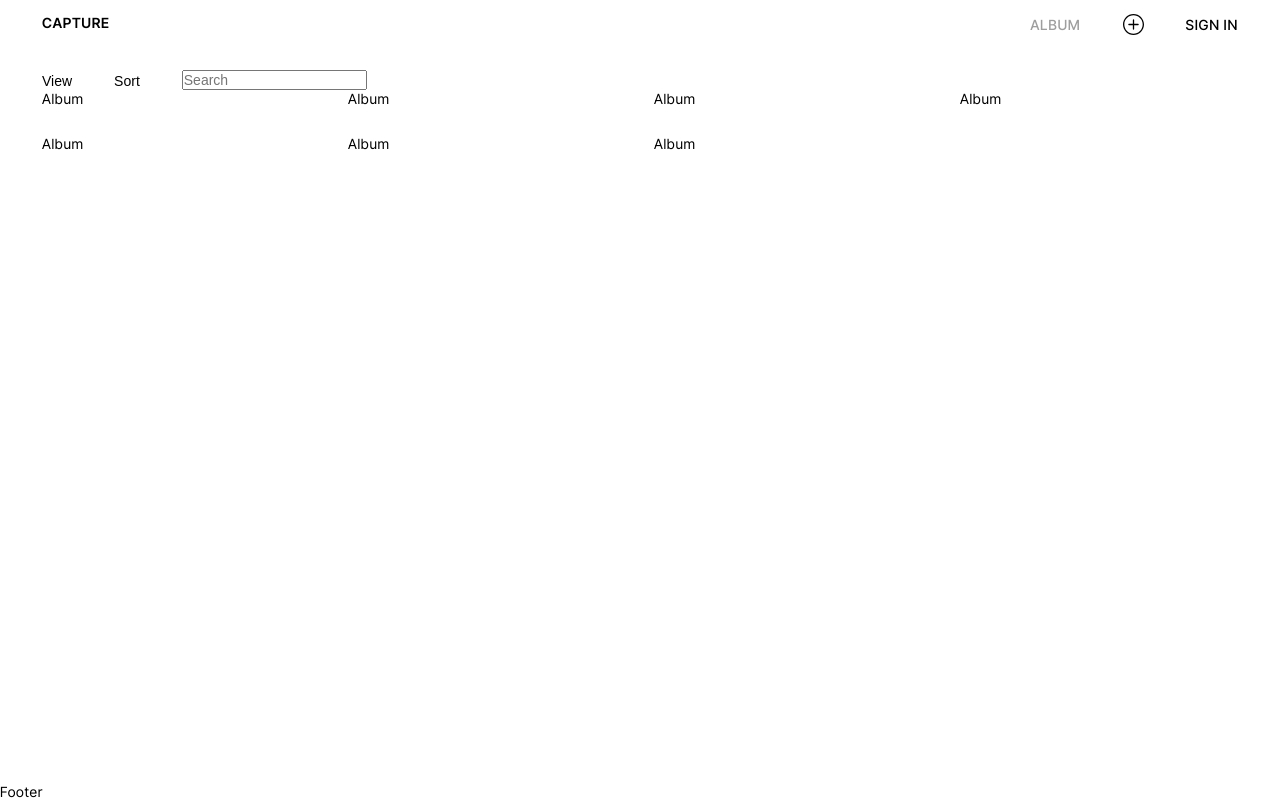
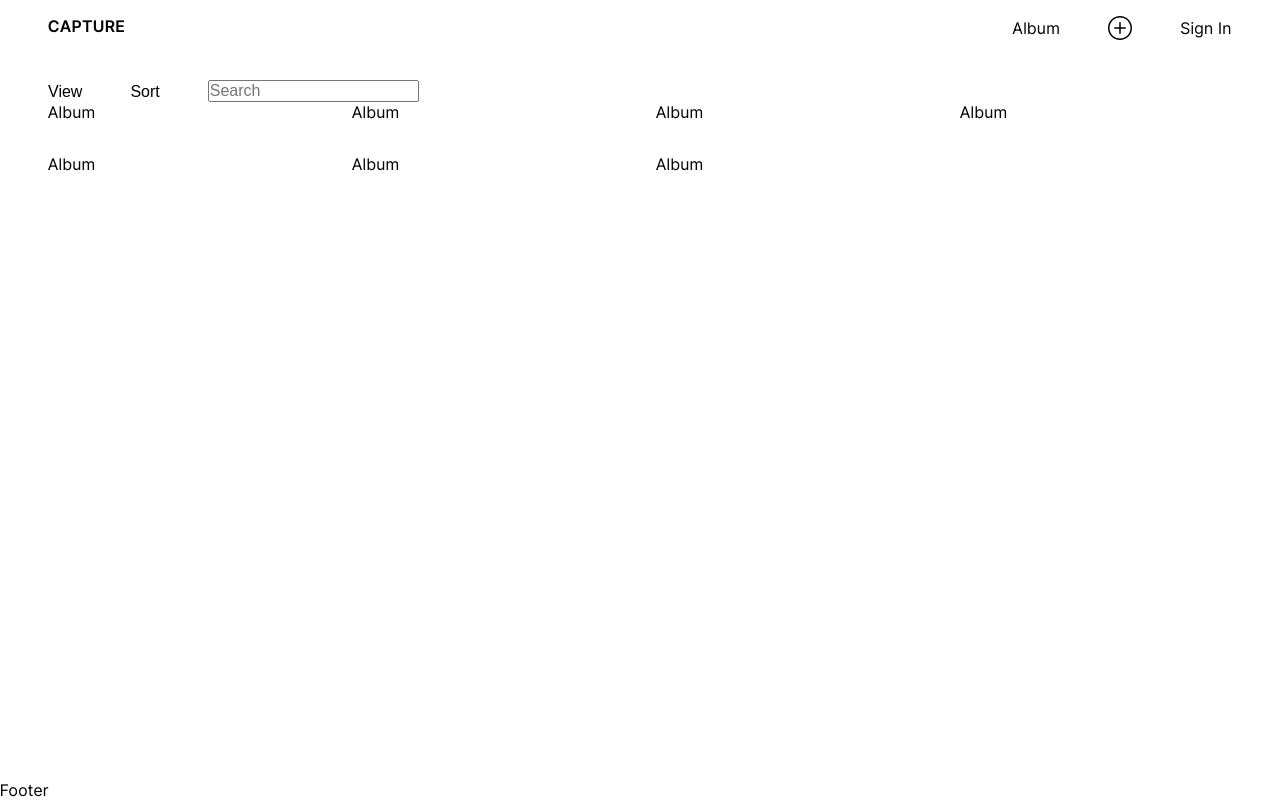
Before and after one commit to JoshuaIsADev/Capture, a React (Vite) app: page /album in a window 1280 px wide. Built offline with nearby package versions, Linux system fonts and the light colour scheme.

Commit message:
styled link animation

```diff
--- a/src/styles/GlobalStyles.js
+++ b/src/styles/GlobalStyles.js
@@ -31,7 +31,7 @@ const GlobalStyles = createGlobalStyle`
   box-sizing: border-box;
   margin: 0;
   padding: 0;
-  font-size: 14px;
+  font-size: 16px;
   color: var(--color-gray-900)
 }
 
@@ -39,6 +39,7 @@ body {
   font-family: 'Inter Tight', sans-serif;
   background-color: var(--background-color);
   letter-spacing: .05rem;
+
   overflow-x: hidden;
   -webkit-font-smoothing: antialiased;
   -moz-osx-font-smoothing: grayscale;
@@ -48,13 +49,6 @@ html {
   -webkit-text-size-adjust: 100%;
   scroll-behavior: smooth;
   overflow-x: hidden;
-}
-
-ul li,
-h4{
-  font-size: 1rem;
-  font-weight: 400;
-  text-transform: uppercase;
 }
 
 li {
@@ -84,7 +78,7 @@ h3 {
 
 p {
   font-size: 1rem;
-  font-weight: 500;
+  font-weight: 400;
   text-transform: uppercase;
   line-height:1rem;
 }
@@ -132,7 +126,7 @@ img {
     font-size: 12px;
   }
 } */
-@media (max-width: 1100px) {
+/* @media (max-width: 1100px) {
   *,
   *::before,
   *::after {
@@ -159,7 +153,7 @@ img {
   padding: .25rem;
   margin: 10rem 0 0rem;
 }
-}
+} */
 
 //OVERRIDES
 .faded {
--- a/src/ui/HeaderNav.jsx
+++ b/src/ui/HeaderNav.jsx
@@ -24,7 +24,7 @@ function HeaderNav() {
           <StyledNavLink to='/album'>Album</StyledNavLink>
         </li>
         <li>
-          <StyledNavLink to='/share'>
+          <StyledNavLink to='/share' $variation='add'>
             <IconContext.Provider value={{ size: '1.5rem' }}>
               <SlPlus />
             </IconContext.Provider>
--- a/src/ui/StyledNavLink.jsx
+++ b/src/ui/StyledNavLink.jsx
@@ -5,17 +5,25 @@ const variations = {
   add: css`
     cursor: pointer;
     color: var(--color-grey-900);
-    border: 1px solid var(--color-grey-900);
-    border-radius: 0.5rem;
+    border: none;
+    border-radius: none;
     background-color: var(--color-grey-0);
-    padding: 0.25rem 0.5rem;
+    padding: 0;
     text-decoration: none;
     &:hover,
     &:active,
     &.active:link,
     &.active:visited {
       color: var(--color-grey-300);
-      border: 1px solid var(--color-grey-300);
+      border: none;
+      text-decoration: none;
+    }
+    &::after {
+      content: '';
+      height: 0px;
+      width: 0%;
+      background-color: none;
+      pointer-events: none;
     }
   `,
 };
@@ -25,20 +33,38 @@ const StyledNavLink = styled(NavLink)`
   &:visited {
     display: flex;
     align-items: center;
-
+    position: relative;
     color: var(--color-gray-900);
     font-size: 1rem;
-    font-weight: 500;
+    font-weight: 400;
     text-decoration: none;
-    transition: all 0.1s;
     ${(props) => variations[props.$variation]}
   }
   &:hover,
   &:active,
   &.active:link,
   &.active:visited {
-    color: var(--color-grey-300);
-    transition: all 0.1s;
+    transition: all 0.2s;
+    color: var(--color-grey-900);
+  }
+
+  &::after {
+    content: ' ';
+    height: 1px;
+    width: 100%;
+    background-color: var(--color-grey-900);
+    position: absolute;
+    left: 0;
+    bottom: -7px;
+    opacity: 0;
+    transition: all 0.2s;
+    transform: scaleX(0);
+    pointer-events: none;
+  }
+
+  &:hover::after {
+    opacity: 1;
+    transform: scaleX(1);
   }
 `;
 
```
